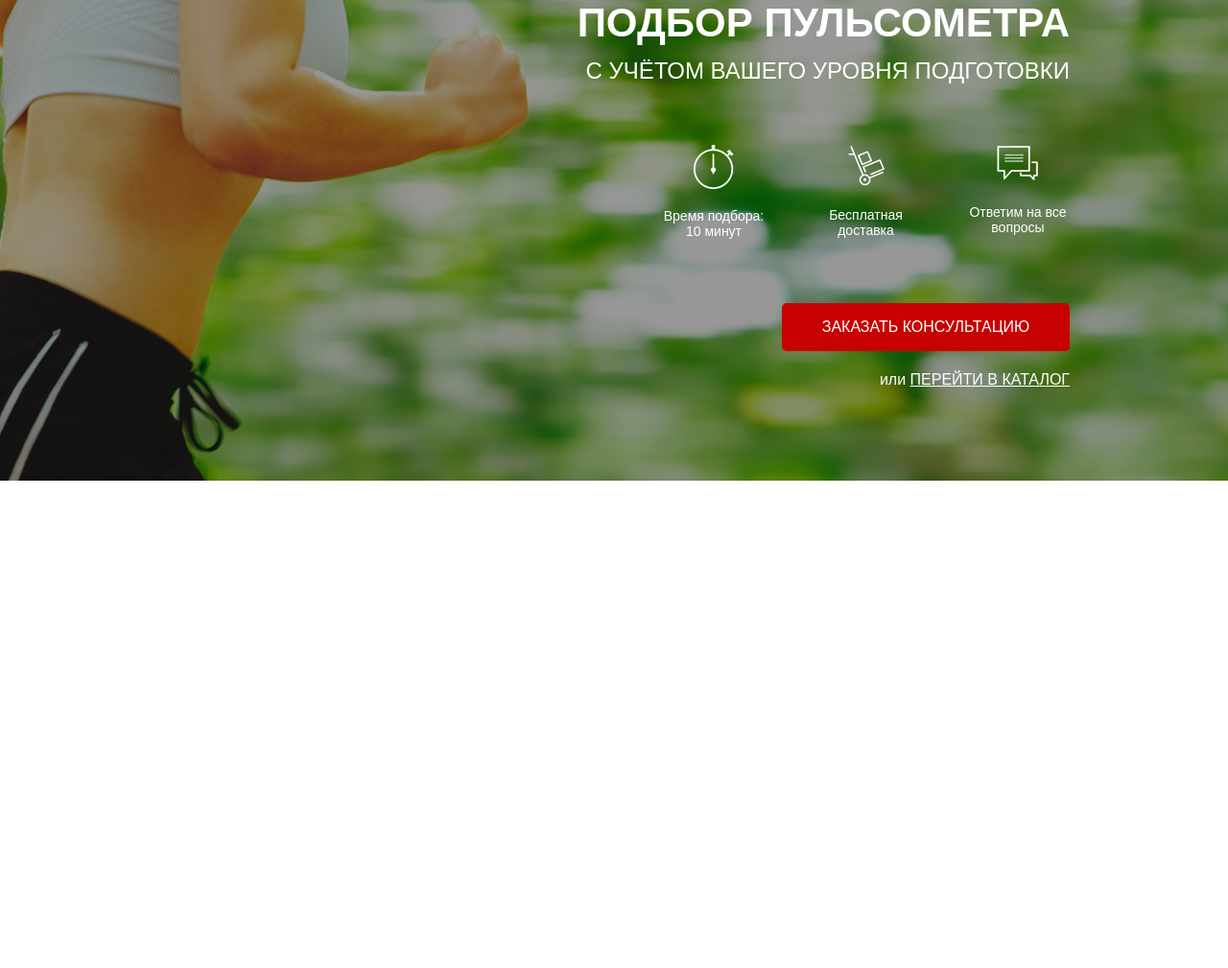
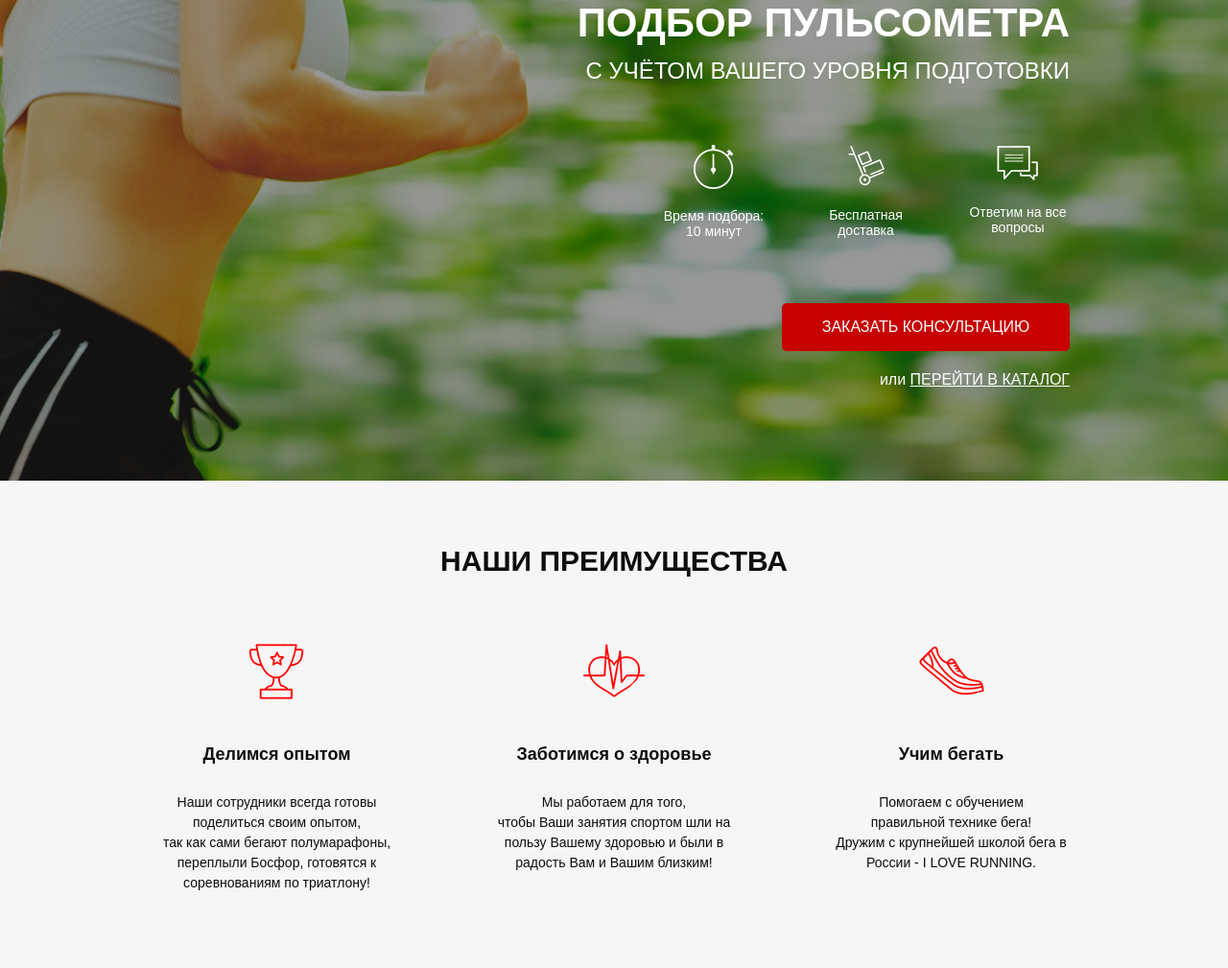
Before and after one commit to serhiodev90/PULS, a website: page src/index.html in a window 1280 px wide. Shown: the part 165-1174 px from the top of the page at 96% size. Before the commit the page ends 800 px from the top, so only its background shows below. Drawn offline with Linux system fonts and the light colour scheme.

Commit message:
create advantages-block

```diff
--- a/src/index.html
+++ b/src/index.html
@@ -61,5 +61,39 @@
 			</div>
 		</div>
 	</div>
+	<div class="advantages">
+		<div class="container">
+			<h2 class="title">НАШИ ПРЕИМУЩЕСТВА</h2>
+			<div class="advantages__wrapper">
+				<div class="advantages__item">
+					<img src="icons/skills/cup.png" alt="cup" class="advantages__icon">
+					<div class="advantages__subtitle">
+						Делимся опытом
+					</div>
+					<div class="advantages__descr">
+						Наши сотрудники всегда готовы поделиться своим опытом, <br> так как сами бегают полумарафоны, переплыли Босфор, готовятся к соревнованиям по триатлону!
+					</div>
+				</div>
+				<div class="advantages__item">
+					<img src="icons/skills/heart.png" alt="heart" class="advantages__icon">
+					<div class="advantages__subtitle">
+						Заботимся о здоровье
+					</div>
+					<div class="advantages__descr">
+						Мы работаем для того, <br> чтобы Ваши занятия спортом шли на пользу Вашему здоровью и были в радость Вам и Вашим близким!
+					</div>
+				</div>
+				<div class="advantages__item">
+					<img src="icons/skills/shoe.png" alt="shoe" class="advantages__icon">
+					<div class="advantages__subtitle">
+						Учим бегать
+					</div>
+					<div class="advantages__descr">
+						Помогаем с обучением <br> правильной технике бега! <br> Дружим с крупнейшей школой бега в России - I LOVE RUNNING.
+					</div>
+				</div>
+			</div>
+		</div>
+	</div>
 </body>
 </html>
--- /dev/null
+++ b/src/sass/blocks/_advantages.scss
@@ -0,0 +1,30 @@
+.advantages {
+	min-height: 470px;
+	padding: 69px 0px 78px;
+	background: #f6f6f6;
+	&__wrapper {
+		display: flex;
+		justify-content: space-between;
+		margin-top: 65px;
+	}
+	&__item {
+		width: 247px;
+		text-align: center;
+	}
+	&__icon {
+		display: block;
+		margin: 0 auto;
+	}
+	&__subtitle {
+		margin-top: 38px;
+		font-size: 18px;
+		font-weight: 700;
+		color: #0d0d0d;
+	}
+	&__descr {
+		margin-top: 26px;
+		font-size: 14px;
+		font-weight: 300;
+		color: #0d0d0d;
+	}
+}
--- /dev/null
+++ b/src/sass/blocks/_titles.scss
@@ -0,0 +1,7 @@
+.title {
+	font-size: 30px;
+	line-height: 30px;
+	font-weight: 700;
+	text-align: center;
+	color: #0d0d0d;
+}
--- a/src/sass/style.scss
+++ b/src/sass/style.scss
@@ -12,3 +12,5 @@
 @import 'blocks/offer';
 @import 'blocks/header';
 @import 'blocks/buttons';
+@import 'blocks/advantages';
+@import 'blocks/titles'
```
Also changed, not shown: src/css/style.min.css.
